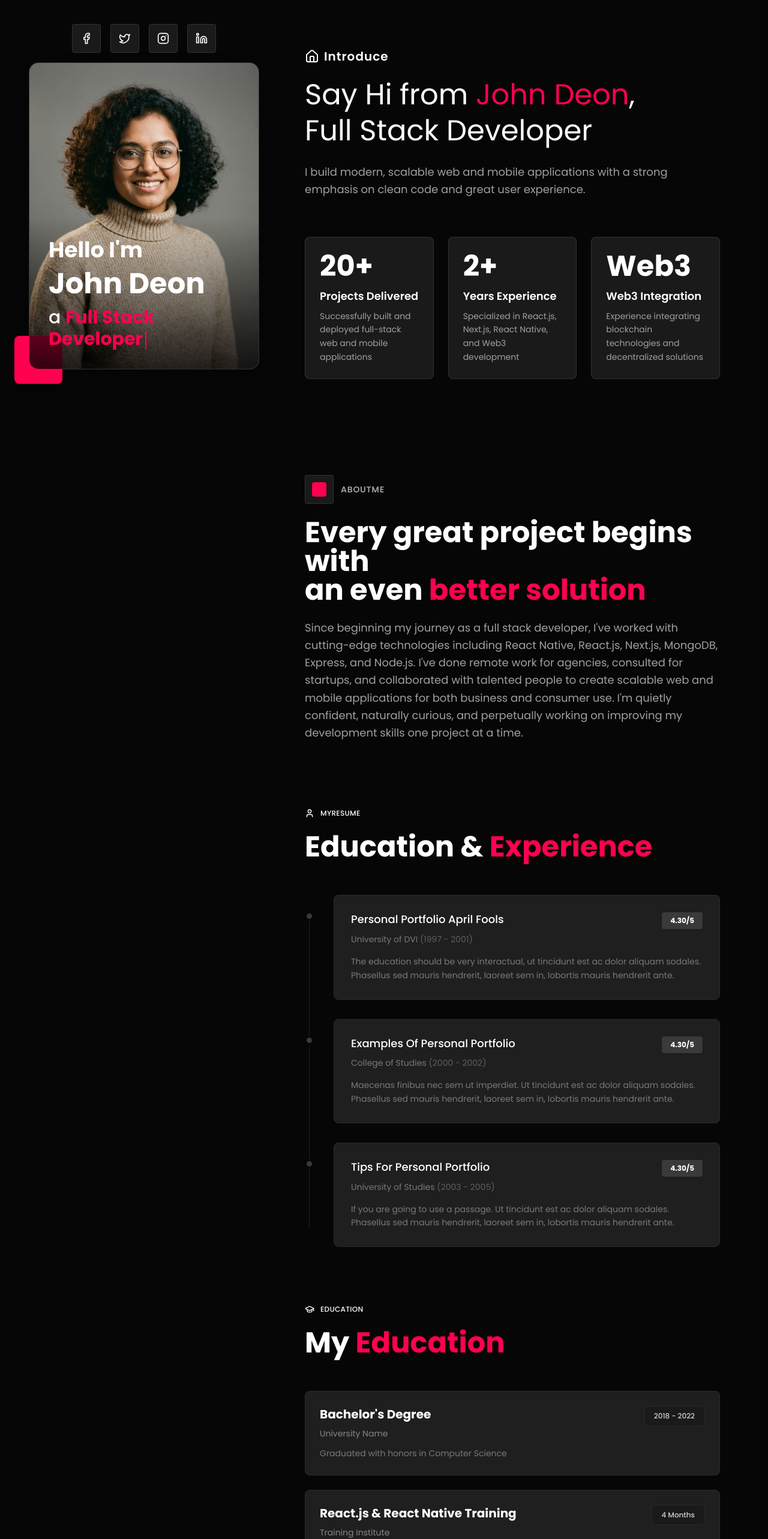
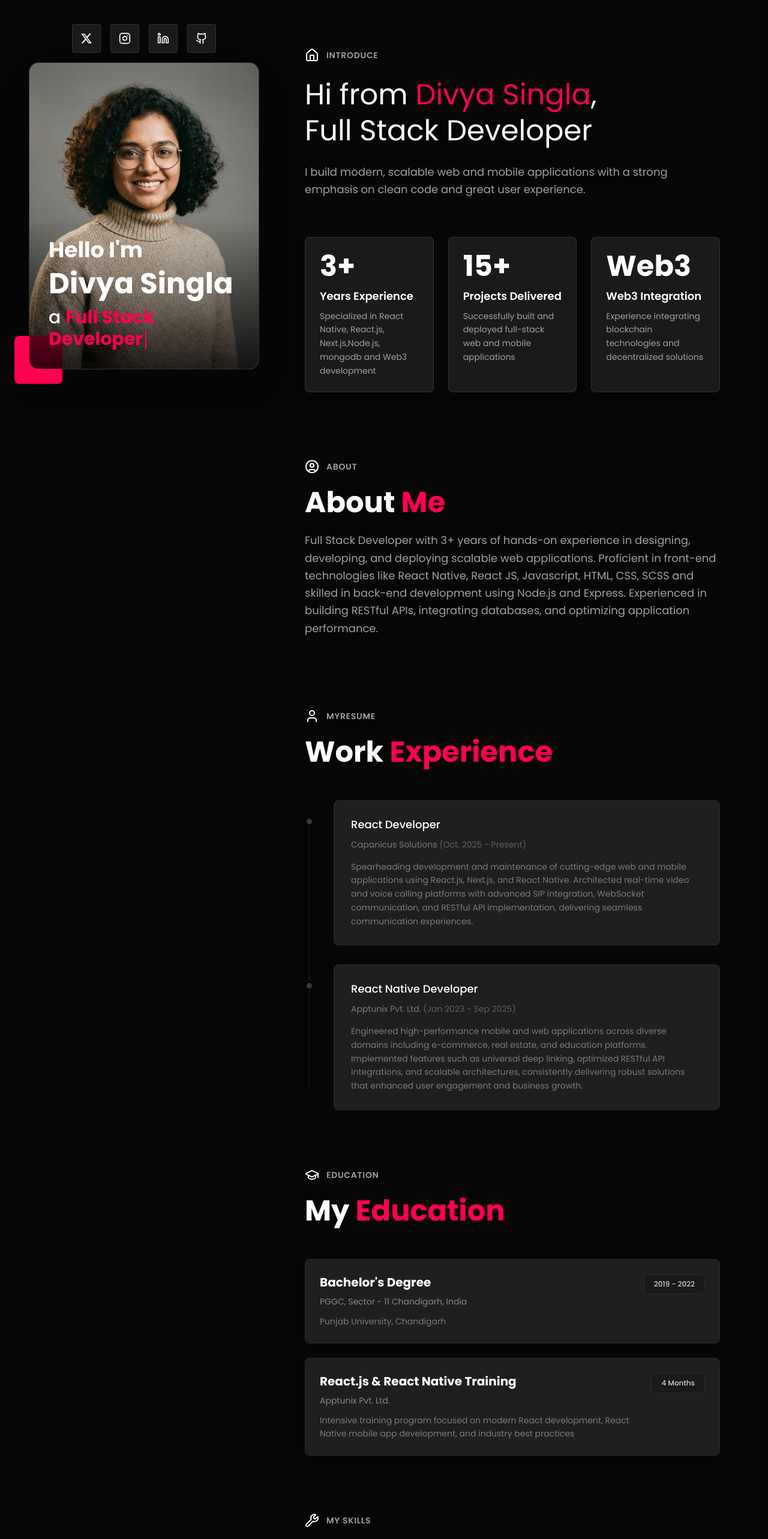
Before and after one commit to Divya-Singla563/my-portfolio, a Next.js app: page / in a window 1280 px wide. Shown: the part 160-2726 px from the top of the page at 60% size. Built offline with nearby package versions, Linux system fonts and the light colour scheme.

Commit message:
added real data and impleted web3fom for contact form

```diff
--- a/app/page.tsx
+++ b/app/page.tsx
@@ -10,7 +10,7 @@ export default function Home() {
 
         {/* Right Content Area - Scrollable */}
         <div className="w-full lg:flex-1">
-          <div className="min-h-screen px-6 sm:px-10 lg:px-16 xl:px-20 pl-8 sm:pl-6 lg:pl-10 xl:pl-7 py-16 lg:py-24 pt-24 lg:pt-20">
+          <div className="min-h-screen px-6 sm:px-10 lg:px-16 xl:px-20 pl-8 sm:pl-6 lg:pl-10 xl:pl-7 py-16 lg:py-24 pt-4 lg:pt-20">
 
             <Sections.Introduction />
 
--- a/components/sections/AboutMe.tsx
+++ b/components/sections/AboutMe.tsx
@@ -1,32 +1,32 @@
 "use client";
 
+import { SITE } from "@/lib/constants";
 import { motion } from "framer-motion";
+import { UserCircle } from "lucide-react";
 
 export default function AboutMe() {
     return (
+        <section className="w-full py-12">
             <motion.div
                 initial={{ opacity: 0, y: 20 }}
                 animate={{ opacity: 1, y: 0 }}
                 transition={{ delay: 0.4, duration: 0.5 }}
-            className="mb-16 mt-40"
             >
                 <div className="flex items-center gap-3 mb-6">
-                <div className="w-12 h-12 rounded bg-[var(--card-bg)] border border-[var(--border)] flex items-center justify-center">
-                    <div className="w-6 h-6 rounded bg-[var(--accent)]" />
-                </div>
+                    <UserCircle className="w-6 h-6 " />
                     <h3 className="text-sm font-semibold uppercase tracking-wider text-[var(--muted)]">
-                    AboutMe
+                        About
                     </h3>
                 </div>
 
                 <h2 className="text-4xl sm:text-5xl font-bold text-[var(--foreground)] mb-6">
-                Every great project begins with<br />
-                an even <span className="text-[var(--accent)]">better solution</span>
+                    About <span className="text-[var(--accent)]">Me</span>
                 </h2>
 
                 <p className="text-lg text-[var(--muted)] max-w-3xl leading-relaxed mb-6">
-                Since beginning my journey as a full stack developer, I've worked with cutting-edge technologies including React Native, React.js, Next.js, MongoDB, Express, and Node.js. I've done remote work for agencies, consulted for startups, and collaborated with talented people to create scalable web and mobile applications for both business and consumer use. I'm quietly confident, naturally curious, and perpetually working on improving my development skills one project at a time.
+                    Full Stack Developer with 3+ years of hands-on experience in designing, developing, and deploying scalable web applications. Proficient in front-end technologies like React Native, React JS, Javascript, HTML, CSS, SCSS and skilled in back-end development using Node.js and Express. Experienced in building RESTful APIs, integrating databases, and optimizing application performance.
                 </p>
             </motion.div>
+        </section>
     );
 }
--- a/components/sections/Education.tsx
+++ b/components/sections/Education.tsx
@@ -14,14 +14,14 @@ interface EducationItem {
 const education: EducationItem[] = [
     {
         degree: "Bachelor's Degree",
-        institution: "University Name",
-        duration: "2018 - 2022",
+        institution: "PGGC, Sector - 11 Chandigarh, India",
+        duration: "2019 - 2022",
         type: "degree",
-        description: "Graduated with honors in Computer Science"
+        description: "Punjab University, Chandigarh"
     },
     {
         degree: "React.js & React Native Training",
-        institution: "Training Institute",
+        institution: "Apptunix Pvt. Ltd.",
         duration: "4 Months",
         type: "training",
         description: "Intensive training program focused on modern React development, React Native mobile app development, and industry best practices"
@@ -39,12 +39,15 @@ export default function Education() {
                 transition={{ duration: 0.5 }}
                 className="mb-14"
             >
-                <div className="flex items-center gap-2.5 mb-6">
-                    <GraduationCap className="w-4 h-4 text-[var(--foreground)]" />
-                    <h3 className="text-xs font-medium tracking-wide text-[var(--foreground)] uppercase">
+
+                <div className="flex items-center gap-3 mb-6">
+                    <GraduationCap className="w-6 h-6 " />
+
+                    <h3 className="text-sm font-semibold uppercase tracking-wider text-[var(--muted)]">
                         Education
                     </h3>
                 </div>
+
 
                 <h2 className="text-4xl sm:text-5xl font-bold text-[var(--foreground)] mb-6">
                     My <span className="text-[var(--accent)]">Education</span>
--- a/components/sections/Experience.tsx
+++ b/components/sections/Experience.tsx
@@ -13,26 +13,19 @@ interface ExperienceItem {
 
 const experiences: ExperienceItem[] = [
     {
-        title: "Personal Portfolio April Fools",
-        company: "University of DVI",
-        period: "1997 - 2001",
-        description: "The education should be very interactual, ut tincidunt est ac dolor aliquam sodales. Phasellus sed mauris hendrerit, laoreet sem in, lobortis mauris hendrerit ante.",
-        rating: "4.30/5"
+        title: "React Developer",
+        company: "Capanicus Solutions",
+        period: "Oct, 2025 - Present",
+        description: "Spearheading development and maintenance of cutting-edge web and mobile applications using React.js, Next.js, and React Native. Architected real-time video and voice calling platforms with advanced SIP integration, WebSocket communication, and RESTful API implementation, delivering seamless communication experiences.",
+        // rating: "4.30/5"
     },
     {
-        title: "Examples Of Personal Portfolio",
-        company: "College of Studies",
-        period: "2000 - 2002",
-        description: "Maecenas finibus nec sem ut imperdiet. Ut tincidunt est ac dolor aliquam sodales. Phasellus sed mauris hendrerit, laoreet sem in, lobortis mauris hendrerit ante.",
-        rating: "4.30/5"
+        title: "React Native Developer",
+        company: "Apptunix Pvt. Ltd.",
+        period: "Jan 2023 - Sep 2025",
+        description: "Engineered high-performance mobile and web applications across diverse domains including e-commerce, real estate, and education platforms. Implemented features such as universal deep linking, optimized RESTful API integrations, and scalable architectures, consistently delivering robust solutions that enhanced user engagement and business growth.",
+        // rating: "4.30/5"
     },
-    {
-        title: "Tips For Personal Portfolio",
-        company: "University of Studies",
-        period: "2003 - 2005",
-        description: "If you are going to use a passage. Ut tincidunt est ac dolor aliquam sodales. Phasellus sed mauris hendrerit, laoreet sem in, lobortis mauris hendrerit ante.",
-        rating: "4.30/5"
-    }
 ];
 
 export default function Experience() {
@@ -46,15 +39,17 @@ export default function Experience() {
                 transition={{ duration: 0.5 }}
                 className="mb-14"
             >
-                <div className="flex items-center gap-2.5 mb-6">
-                    <User className="w-4 h-4 text-[var(--foreground)]" />
-                    <h3 className="text-xs font-medium tracking-wide text-[var(--foreground)] uppercase">
+
+
+                <div className="flex items-center gap-3 mb-6">
+                    <User className="w-6 h-6 " />
+                    <h3 className="text-sm font-semibold uppercase tracking-wider text-[var(--muted)]">
                         MyResume
                     </h3>
                 </div>
 
                 <h2 className="text-4xl sm:text-5xl font-bold text-[var(--foreground)] mb-6">
-                    Education & <span className="text-[var(--accent)]">Experience</span>
+                    Work <span className="text-[var(--accent)]">Experience</span>
                 </h2>
             </motion.div>
 
--- a/components/sections/Introduction.tsx
+++ b/components/sections/Introduction.tsx
@@ -1,17 +1,13 @@
 "use client";
 
+import { SITE, stats } from "@/lib/constants";
 import { motion } from "framer-motion";
 import { House } from "lucide-react";
 
-const stats = [
-    { number: "20+", label: "Projects Delivered", description: "Successfully built and deployed full-stack web and mobile applications" },
-    { number: "2+", label: "Years Experience", description: "Specialized in React.js, Next.js, React Native, and Web3 development" },
-    { number: "Web3", label: "Web3 Integration", description: "Experience integrating blockchain technologies and decentralized solutions" },
-];
 
 export default function Introduction() {
     return (
-        <>
+        <section className="w-full">
             {/* Introduce Section */}
             <motion.div
                 initial={{ opacity: 0, y: 20 }}
@@ -19,16 +15,18 @@ export default function Introduction() {
                 transition={{ duration: 0.5 }}
                 className="mb-16"
             >
-                <div className="flex items-center gap-2 mb-5">
-                    <House />
-                    <h3 className="text-xl font-semibold tracking-wider ">
+                <div className="flex items-center gap-3 mb-6">
+                    <House className="w-6 h-6 " />
+                    <h3 className="text-sm font-semibold uppercase tracking-wider text-[var(--muted)]">
                         Introduce
                     </h3>
                 </div>
 
+
+
                 <h1 className="text-4xl sm:text-5xl lg:text-6xl xl:text-5xl  text-[var(--foreground)] mb-6 leading-tight">
-                    Say Hi from <span className="text-[var(--accent)]">John Deon</span>,<br />
-                    Full Stack Developer
+                    Hi from <span className="text-[var(--accent)]">{SITE.name}</span>,<br />
+                    {SITE.role}
                 </h1>
 
                 <p className="text-lg text-[var(--muted)] max-w-3xl leading-relaxed">
@@ -60,6 +58,6 @@ export default function Introduction() {
                     </div>
                 ))}
             </motion.div>
-        </>
+        </section>
     );
 }
--- a/components/sections/ProfileSidebar.tsx
+++ b/components/sections/ProfileSidebar.tsx
@@ -1,13 +1,14 @@
 "use client";
 
+import { SITE } from "@/lib/constants";
 import { motion } from "framer-motion";
-import { Facebook, Twitter, Instagram, Linkedin } from "lucide-react";
+import { Facebook, Instagram, Linkedin, Github } from "lucide-react";
 import Image from "next/image";
 import { useState, useEffect } from "react";
 
 export default function ProfileSidebar() {
     const [displayedText, setDisplayedText] = useState("");
-    const fullText = "Full Stack Developer";
+    const fullText = SITE.role
     const typingSpeed = 150; // milliseconds per character
 
     useEffect(() => {
@@ -38,29 +39,36 @@ export default function ProfileSidebar() {
                         transition={{ delay: 0.3, duration: 0.5 }}
                         className="absolute -top-16 left-0 right-0 flex justify-center gap-4 z-20"
                     >
+
                         <a
+                            target="_blank"
                             href="#"
                             className="w-12 h-12 rounded bg-[#1a1a1a] border border-[var(--border)] flex items-center justify-center text-[var(--foreground)] hover:text-[var(--accent)] hover:border-[var(--accent)] transition-all"
                         >
-                            <Facebook className="w-5 h-5" />
+                            <svg className="w-5 h-5" viewBox="0 0 24 24" fill="currentColor" xmlns="http://www.w3.org/2000/svg">
+                                <path d="M18.244 2.25h3.308l-7.227 8.26 8.502 11.24H16.17l-5.214-6.817L4.99 21.75H1.68l7.73-8.835L1.254 2.25H8.08l4.713 6.231zm-1.161 17.52h1.833L7.084 4.126H5.117z" />
+                            </svg>
                         </a>
                         <a
-                            href="#"
-                            className="w-12 h-12 rounded bg-[#1a1a1a] border border-[var(--border)] flex items-center justify-center text-[var(--foreground)] hover:text-[var(--accent)] hover:border-[var(--accent)] transition-all"
-                        >
-                            <Twitter className="w-5 h-5" />
-                        </a>
-                        <a
-                            href="#"
+                            target="_blank"
+                            href="https://www.instagram.com/divya_in_frames?igsh=c2t2bDc5YXVpaXhr"
                             className="w-12 h-12 rounded bg-[#1a1a1a] border border-[var(--border)] flex items-center justify-center text-[var(--foreground)] hover:text-[var(--accent)] hover:border-[var(--accent)] transition-all"
                         >
                             <Instagram className="w-5 h-5" />
                         </a>
                         <a
-                            href="#"
+                            target="_blank"
+                            href="https://www.linkedin.com/in/divya-singla-4188ba1b4?utm_source=share&utm_campaign=share_via&utm_content=profile&utm_medium=android_app"
                             className="w-12 h-12 rounded bg-[#1a1a1a] border border-[var(--border)] flex items-center justify-center text-[var(--foreground)] hover:text-[var(--accent)] hover:border-[var(--accent)] transition-all"
                         >
                             <Linkedin className="w-5 h-5" />
+                        </a>
+                        <a
+                            target="_blank"
+                            href="https://github.com/Divya-Singla563"
+                            className="w-12 h-12 rounded bg-[#1a1a1a] border border-[var(--border)] flex items-center justify-center text-[var(--foreground)] hover:text-[var(--accent)] hover:border-[var(--accent)] transition-all"
+                        >
+                            <Github className="w-5 h-5" />
                         </a>
                     </motion.div>
 
@@ -93,7 +101,7 @@ export default function ProfileSidebar() {
                                     Hello I'm
                                 </h2>
                                 <h1 className="text-4xl sm:text-5xl font-bold text-white leading-tight mb-2">
-                                    John Deon
+                                    {SITE.name}
                                 </h1>
                                 <p className="text-2xl sm:text-3xl font-medium text-white">
                                     a <span className="text-[var(--accent)] font-bold">{displayedText}</span>
--- a/components/sections/Projects.tsx
+++ b/components/sections/Projects.tsx
@@ -9,11 +9,11 @@ interface Project {
     type: "mobile" | "web";
     platform?: string;
     techStack: string[];
-    links: {
-        playStore?: string;
-        appStore?: string;
-        website?: string;
-    };
+    // links: {
+    //     playStore?: string;
+    //     appStore?: string;
+    //     website?: string;
+    // };
 }
 
 const projects: Project[] = [
@@ -23,30 +23,30 @@ const projects: Project[] = [
         type: "mobile",
         platform: "Android & iOS",
         techStack: ["React Native", "Node.js", "MongoDB", "Socket.io"],
-        links: {
-            playStore: "https://play.google.com/store",
-            appStore: "https://apps.apple.com"
-        }
+        // links: {
+        //     playStore: "https://play.google.com/store/search?q=tutorhail&c=apps&hl=en_IN",
+        //     appStore: "https://apps.apple.com"
+        // }
     },
     {
         name: "GetProp",
-        description: "A modern real estate application that helps users find, buy, and sell properties. Features advanced search filters, virtual tours, and agent connections.",
+        description: "A modern real estate application that helps users find, buy, and sell properties. Features advanced search filters and agent connections.",
         type: "mobile",
         platform: "Android & iOS",
         techStack: ["React Native", "Express", "MongoDB", "Google Maps API"],
-        links: {
-            playStore: "https://play.google.com/store",
-            appStore: "https://apps.apple.com"
-        }
+        // links: {
+        //     playStore: "https://play.google.com/store",
+        //     appStore: "https://apps.apple.com"
+        // }
     },
     {
         name: "Krafo",
-        description: "A sleek and responsive website showcasing creative portfolio work with stunning animations and modern design principles.",
+        description: "A modern e-commerce platform for buying and selling properties. Features property listings, advanced search filters, and streamlined transaction management.",
         type: "web",
-        techStack: ["Next.js", "TypeScript", "Tailwind CSS", "Framer Motion"],
-        links: {
-            website: "https://krafo.com"
-        }
+        techStack: ["Next.js", "TypeScript", "Tailwind CSS",],
+        // links: {
+        //     website: "https://krafo.com"
+        // }
     }
 ];
 
@@ -61,12 +61,15 @@ export default function Projects() {
                 transition={{ duration: 0.5 }}
                 className="mb-14"
             >
-                <div className="flex items-center gap-2.5 mb-6">
-                    <Briefcase className="w-4 h-4 text-[var(--foreground)]" />
-                    <h3 className="text-xs font-medium tracking-wide text-[var(--foreground)] uppercase">
+
+
+                <div className="flex items-center gap-3 mb-6">
+                    <Briefcase className="w-6 h-6 " />
+                    <h3 className="text-sm font-semibold uppercase tracking-wider text-[var(--muted)]">
                         Portfolio
                     </h3>
                 </div>
+
 
                 <h2 className="text-4xl sm:text-5xl font-bold text-[var(--foreground)] mb-6">
                     Featured <span className="text-[var(--accent)]">Projects</span>
@@ -113,7 +116,7 @@ export default function Projects() {
                                 </div>
 
                                 {/* Links */}
-                                <div className="flex flex-wrap gap-2 justify-end">
+                                {/* <div className="flex flex-wrap gap-2 justify-end">
                                     {project.links.playStore && (
                                         <a
                                             href={project.links.playStore}
@@ -147,7 +150,7 @@ export default function Projects() {
                                             <ArrowUpRight className="w-3.5 h-3.5 group-hover/link:translate-x-0.5 group-hover/link:-translate-y-0.5 transition-transform" />
                                         </a>
                                     )}
-                                </div>
+                                </div> */}
                             </div>
 
                             {/* Description */}
--- a/components/sections/Skills.tsx
+++ b/components/sections/Skills.tsx
@@ -2,50 +2,26 @@
 
 import { motion } from "framer-motion";
 import { Wrench } from "lucide-react";
-import Image from "next/image";
 
 interface Skill {
     name: string;
-    percentage: string;
     icon: string;
 }
 
 const skills: Skill[] = [
-    {
-        name: "React",
-        percentage: "92%",
-        icon: "⚛️"
-    },
-    {
-        name: "Next.js",
-        percentage: "95%",
-        icon: "▲"
-    },
-    {
-        name: "Node.js",
-        percentage: "95%",
-        icon: "◆"
-    },
-    {
-        name: "MongoDB",
-        percentage: "88%",
-        icon: "🍃"
-    },
-    {
-        name: "TypeScript",
-        percentage: "85%",
-        icon: "TS"
-    },
-    {
-        name: "React Native",
-        percentage: "88%",
-        icon: "📱"
-    },
-    {
-        name: "Web3",
-        percentage: "80%",
-        icon: "⛓️"
-    }
+    { name: "React Native", icon: "⚛️" },
+    { name: "React.js", icon: "⚛️" },
+    { name: "Web3 Integration", icon: "⛓️" },
+    { name: "Node.js", icon: "🟢" },
+    { name: "Express", icon: "🚂" },
+    { name: "MongoDB", icon: "🍃" },
+    // { name: "Docker", icon: "🐳" },
+    // { name: "CI/CD", icon: "🔄" },
+    // { name: "JavaScript", icon: "📜" },
+    { name: "TypeScript", icon: "TS" },
+    { name: "HTML/CSS", icon: "🌐" },
+    { name: "Vitest", icon: "✅" },
+    { name: "Jest", icon: "🃏" }
 ];
 
 export default function Skills() {
@@ -59,42 +35,37 @@ export default function Skills() {
                 transition={{ duration: 0.5 }}
                 className="mb-14"
             >
-                <div className="flex items-center gap-2.5 mb-6">
-                    <Wrench className="w-4 h-4 text-[var(--foreground)]" />
-                    <h3 className="text-xs font-medium tracking-wide text-[var(--foreground)] uppercase">
-                        MySkill
+                <div className="flex items-center gap-3 mb-6">
+                    <Wrench className="w-6 h-6" />
+                    <h3 className="text-sm font-semibold uppercase tracking-wider text-[var(--muted)]">
+                        My Skills
                     </h3>
                 </div>
 
                 <h2 className="text-4xl sm:text-5xl font-bold text-[var(--foreground)] mb-6">
-                    My <span className="text-[var(--accent)]">Specializations</span>
+                    Key <span className="text-[var(--accent)]">Competencies</span>
                 </h2>
             </motion.div>
 
             {/* Skills Grid */}
-            <div className="grid grid-cols-1 sm:grid-cols-2 lg:grid-cols-3 gap-6">
+            <div className="grid grid-cols-2 sm:grid-cols-3 lg:grid-cols-4 xl:grid-cols-5 gap-4">
                 {skills.map((skill, index) => (
                     <motion.div
                         key={index}
                         initial={{ opacity: 0, y: 20 }}
                         whileInView={{ opacity: 1, y: 0 }}
                         viewport={{ once: true }}
-                        transition={{ delay: index * 0.1, duration: 0.5 }}
+                        transition={{ delay: index * 0.05, duration: 0.4 }}
                         className="group/skill"
                     >
-                        <div className="bg-[#1f1f1f] border border-[#2a2a2a] rounded-lg p-8 hover:border-[var(--accent)]/30 transition-all duration-300 flex flex-col items-center justify-center text-center min-h-[200px]">
+                        <div className="bg-[#1f1f1f] border border-[#2a2a2a] rounded-lg p-4 hover:border-[var(--accent)]/40 transition-all duration-300 flex flex-col items-center justify-center text-center min-h-[100px] hover:scale-105">
                             {/* Icon */}
-                            <div className="text-5xl mb-6 group-hover/skill:scale-110 transition-transform duration-300">
+                            <div className="text-3xl mb-2 group-hover/skill:scale-110 transition-transform duration-300">
                                 {skill.icon}
                             </div>
 
-                            {/* Percentage */}
-                            <div className="text-4xl font-bold text-[var(--foreground)] mb-2 group-hover/skill:text-[var(--accent)] transition-colors duration-300">
-                                {skill.percentage}
-                            </div>
-
                             {/* Skill Name */}
-                            <div className="text-sm text-[var(--muted)]/70">
+                            <div className="text-xs font-medium text-[var(--foreground)] group-hover/skill:text-[var(--accent)] transition-colors duration-300">
                                 {skill.name}
                             </div>
                         </div>
--- a/lib/constants.ts
+++ b/lib/constants.ts
@@ -1,8 +1,8 @@
 export const SITE = {
-  name: "John Deon",
+  name: "Divya Singla",
   role: "Full Stack Developer",
-  email: "divya.singla8084@gmail.com",
-  phone: "+91 00000 00000",
+  email: "divya090111@gmail.com",
+  phone: "+91 7814498084",
   location: "Chandigarh, India",
 } as const;
 
@@ -17,3 +17,9 @@ export const SOCIAL_LINKS = [
   { label: "GitHub", href: "https://github.com/" },
   { label: "Twitter", href: "https://x.com/" },
 ] as const;
+
+export const stats = [
+  { number: "3+", label: "Years Experience", description: "Specialized in React Native, React.js, Next.js,Node.js, mongodb and Web3 development" },
+  { number: "15+", label: "Projects Delivered", description: "Successfully built and deployed full-stack web and mobile applications" },
+  { number: "Web3", label: "Web3 Integration", description: "Experience integrating blockchain technologies and decentralized solutions" },
+];
```
Also changed, not shown: components/sections/Contact.tsx (+74 -9 lines). Lines whose indentation alone changed are shown as unchanged.
